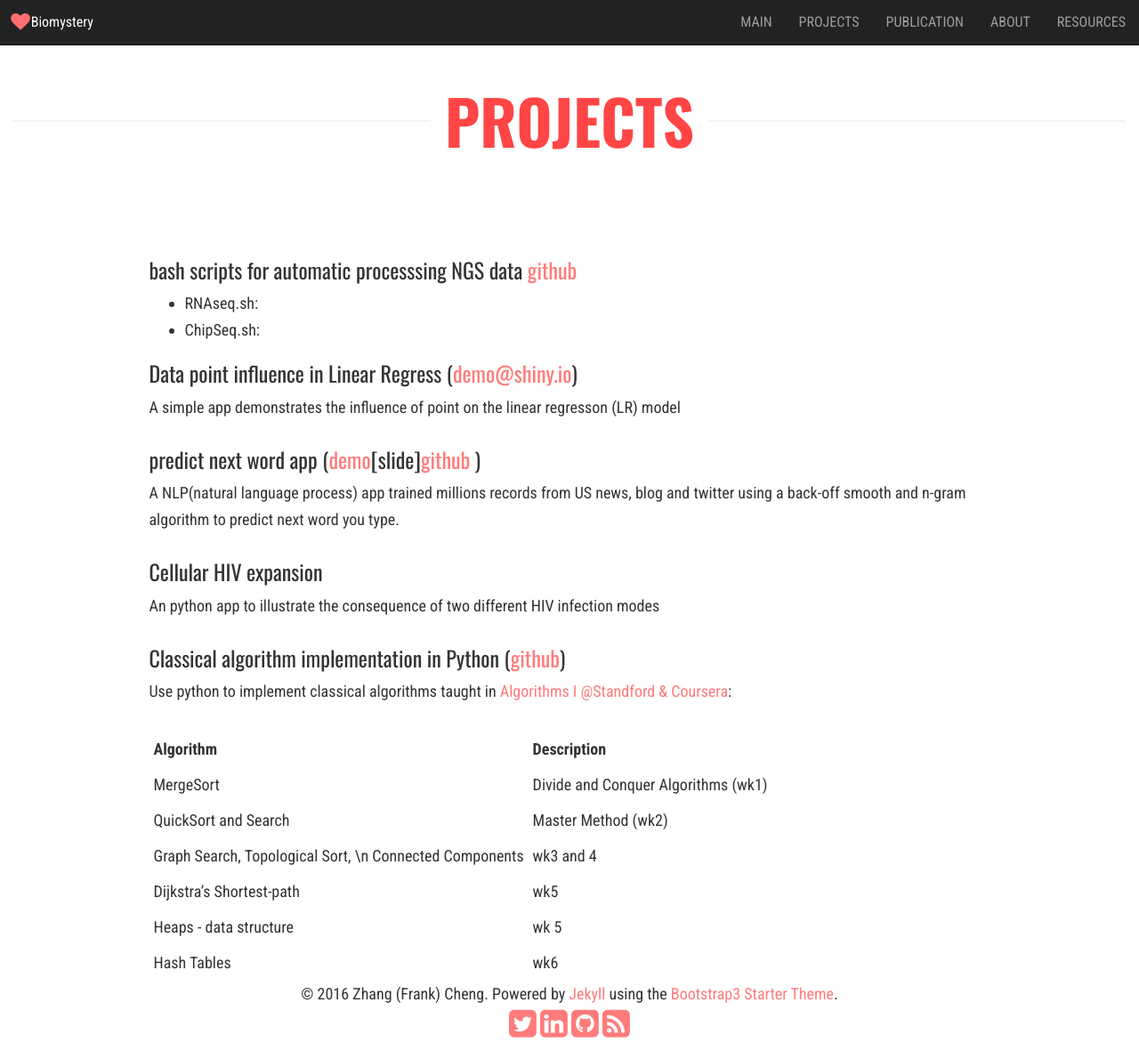
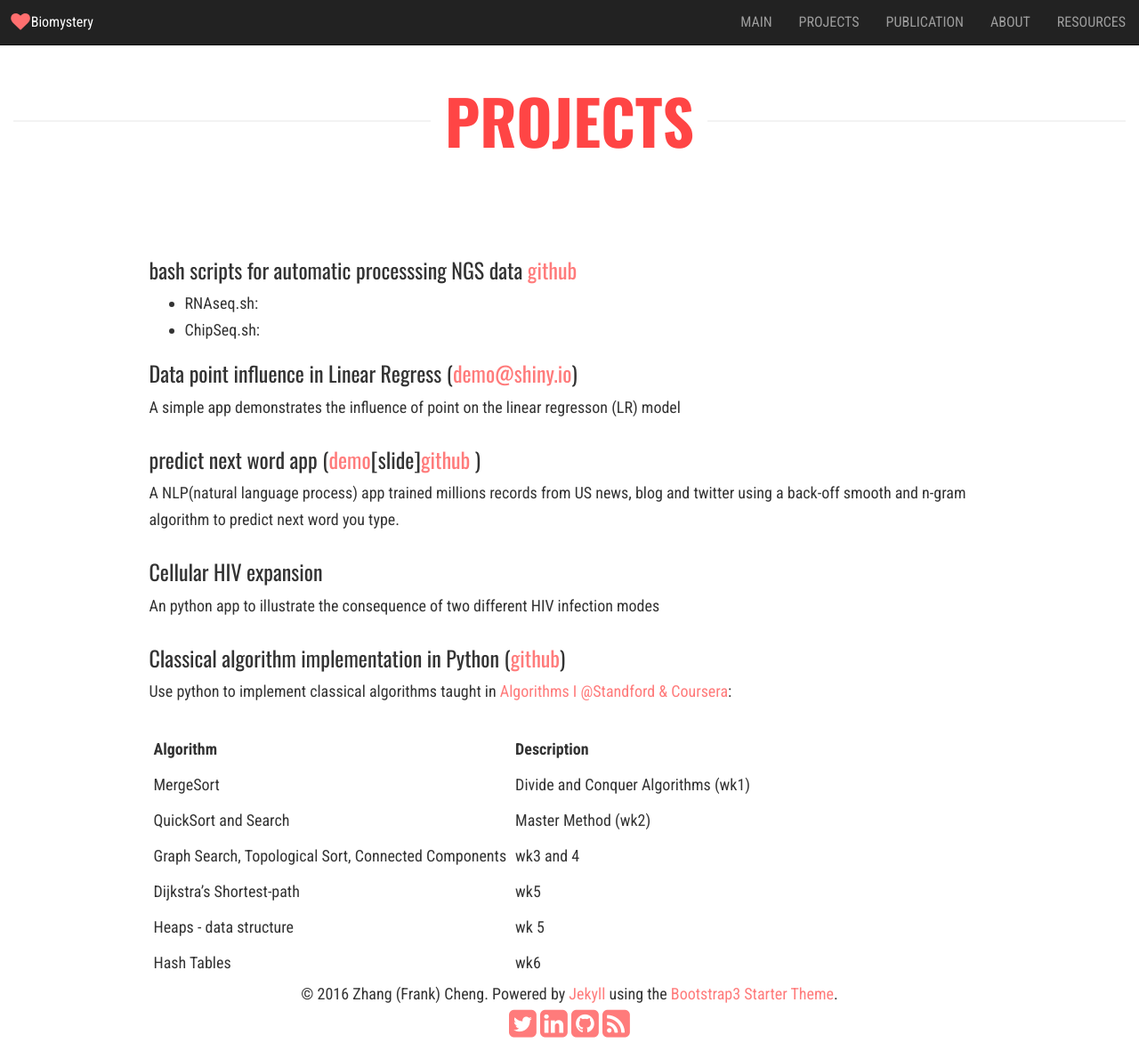
Before and after one commit to biomystery/biomystery.github.io, a Jekyll site: the page built from _pages/project.md, in a window 1280 px wide and 1172 px high. Shown: the whole window at 89% size. Built offline with Jekyll 4.4.1, drawn with Linux system fonts in a browser that asks for light colours; nearby versions of some CDN libraries.

```diff
--- a/_pages/project.md
+++ b/_pages/project.md
@@ -29,7 +29,7 @@ Use python to implement classical algorithms taught in
 | ------------- | ------------- |
 | MergeSort | Divide and Conquer Algorithms (wk1) |
 | QuickSort and Search | Master Method (wk2)   |
-| Graph Search, Topological Sort, \n Connected Components | wk3 and 4 |
+| Graph Search, Topological Sort, Connected Components | wk3 and 4 |
 | Dijkstra's Shortest-path | wk5 |
 | Heaps - data structure | wk 5 |
 | Hash Tables | wk6 |
```
